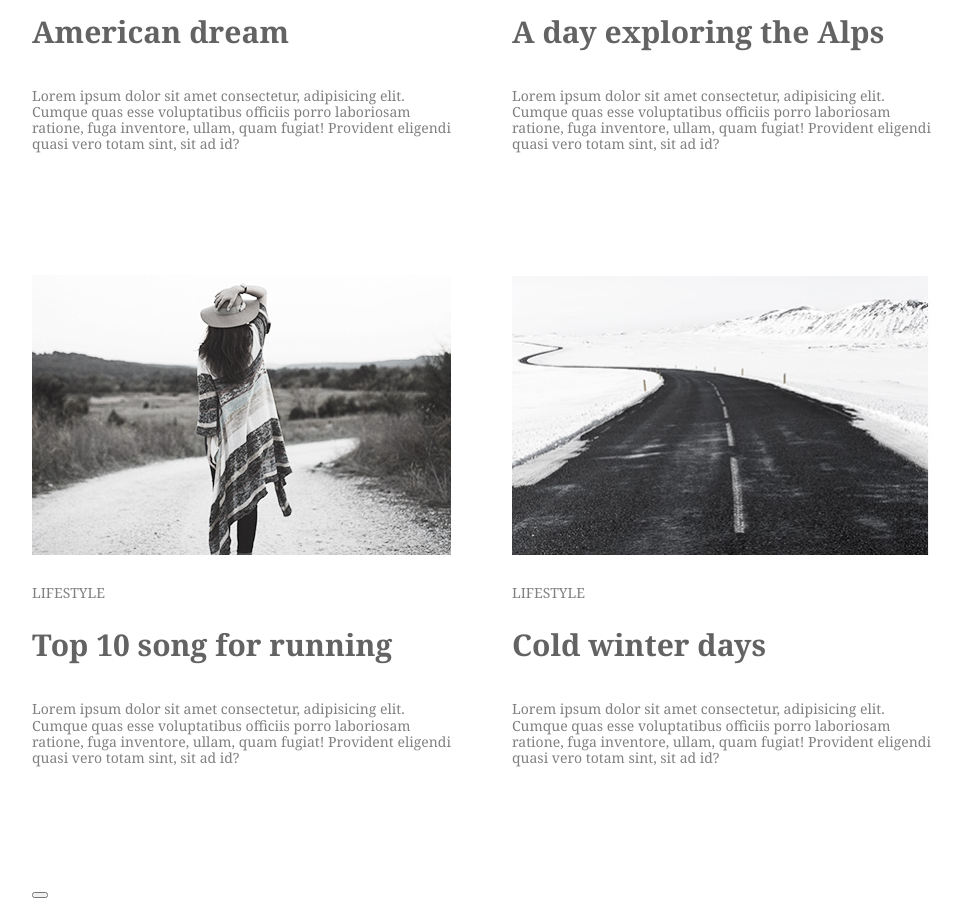
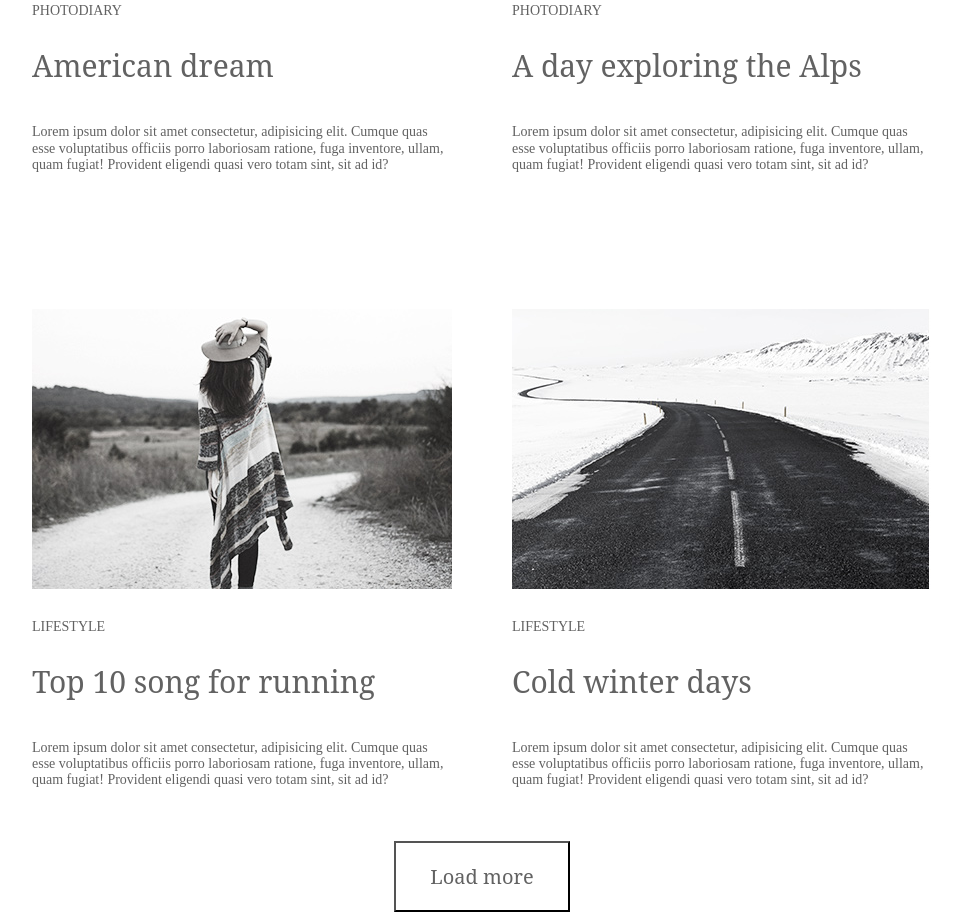
Before and after one commit to kateksiondzyk/goit-fe-course, a plain HTML site: page html-css/modue-03/index.html in a window 1280 px wide. Shown: the part 1160-2072 px from the top of the page, without its empty margins (158-1120 px from the left). Drawn offline with Linux system fonts and the light colour scheme.

Commit message:
fixed img and button

```diff
--- a/html-css/modue-03/css/style.css
+++ b/html-css/modue-03/css/style.css
@@ -43,11 +43,11 @@ img {
 }
 
 .site-navigation a {
-    color: grey;
-    font-weight: 700;
     text-decoration: none;
     line-height: 16px;
-    font-family: "PlayfairDisplay", "Georgia", "serif";
+    font-weight: 500;
+    font: 14px "PlayfairDisplay", "serif";
+    color: rgb(98, 98, 98);
 }
 
 .site-navigation a:hover,
@@ -68,6 +68,7 @@ img {
     height: 476px;
     margin-right: 60px;
     margin-bottom: 140px;
+    margin-top: 0;
     padding: 0;
     font-size: 14px;
 }
@@ -76,19 +77,35 @@ img {
     margin-right: 0;
 }
 
+.features-list-item:nth-child(n+5) {
+    margin-bottom: 56px;
+}
+
 .features-list-item h2 {
-    color: rgb(100, 99, 99);
     margin-top: 26px;
     margin-bottom: 38px;
-    line-height: 36px;
-    font-size: 30px;
-    font-family: "PlayfairDisplay", "Georgia", "serif";
+    font: 30px "PlayfairDisplay", "serif";
+    font-weight: 500;
+    color: rgb(98,98,98);
 }
 
 .features-list-item p {
     margin-top: 30px;
-    font-size: 14px;
-    font-family: "PlayfairDisplay", "Georgia", "serif";
-    color: grey;
+    font-size: 14px "PlayfairDisplay", "serif";
+    color: rgb(98, 98, 98);
+}
 
+.button-container {
+    display: block;
+    width: 900px;
 }
+
+.load-button {
+    display: block;
+    margin: 0 auto;
+    padding: 20px 34px;
+    background-color: white;
+    line-height: 24px;
+    font: 20px "PlayfairDisplay", "serif";
+    color: rgb(98, 98, 98);
+}
--- a/html-css/modue-03/index.html
+++ b/html-css/modue-03/index.html
@@ -24,42 +24,44 @@
         <main class="container">
             <section class="features-list">
                 <article class="features-list-item">
-                    <img src="./img/homework-01_06.jpg">
+                    <img src="./img/homework-03_04.jpg">
                     <p>LIFESTYLE</p>
                     <h2>More than just a music festival</h2>
                     <p>Lorem ipsum dolor sit amet consectetur, adipisicing elit. Cumque quas esse voluptatibus officiis porro laboriosam ratione, fuga inventore, ullam, quam fugiat! Provident eligendi quasi vero totam sint, sit ad id?</p>
                 </article>
                 <article class="features-list-item">
-                    <img src="./img/homework-01_03.jpg">
+                    <img src="./img/homework-03_06.jpg">
                     <p>LIFESTYLE</p>
                     <h2>Life tastes better with coffee</h2>
                     <p>Lorem ipsum dolor sit amet consectetur, adipisicing elit. Cumque quas esse voluptatibus officiis porro laboriosam ratione, fuga inventore, ullam, quam fugiat! Provident eligendi quasi vero totam sint, sit ad id?</p>
                 </article>
                 <article class="features-list-item">
-                    <img src="./img/homework-01_10.jpg">
+                    <img src="./img/homework-03_10.jpg">
                     <p>PHOTODIARY</p>
                     <h2>American dream</h2>
                     <p>Lorem ipsum dolor sit amet consectetur, adipisicing elit. Cumque quas esse voluptatibus officiis porro laboriosam ratione, fuga inventore, ullam, quam fugiat! Provident eligendi quasi vero totam sint, sit ad id?</p>
                 </article>
                 <article class="features-list-item">
-                    <img src="./img/homework-01_11.jpg">
+                    <img src="./img/homework-03_12.jpg">
                     <p>PHOTODIARY</p>
                     <h2>A day exploring the Alps</h2>
                     <p>Lorem ipsum dolor sit amet consectetur, adipisicing elit. Cumque quas esse voluptatibus officiis porro laboriosam ratione, fuga inventore, ullam, quam fugiat! Provident eligendi quasi vero totam sint, sit ad id?</p>
                 </article>
                 <article class="features-list-item">
-                    <img src="./img/homework-03_03.jpg">
+                    <img src="./img/homework-03_15.jpg">
                     <p>LIFESTYLE</p>
                     <h2>Top 10 song for running</h2>
                     <p>Lorem ipsum dolor sit amet consectetur, adipisicing elit. Cumque quas esse voluptatibus officiis porro laboriosam ratione, fuga inventore, ullam, quam fugiat! Provident eligendi quasi vero totam sint, sit ad id?</p>
                 </article>
                 <article class="features-list-item">
-                    <img src="./img/homework-03_05.jpg">
+                    <img src="./img/homework-03_17.jpg">
                     <p>LIFESTYLE</p>
                     <h2>Cold winter days</h2>
                     <p>Lorem ipsum dolor sit amet consectetur, adipisicing elit. Cumque quas esse voluptatibus officiis porro laboriosam ratione, fuga inventore, ullam, quam fugiat! Provident eligendi quasi vero totam sint, sit ad id?</p>
                 </article>
-                <input type="button" value="LOAD MORE">
+
+                    <button class="load-button">Load more</button>
+
             </section>
         </main>
     </body>
```
Also changed, not shown: html-css/modue-03/img/homework-01_03.jpg (deleted), html-css/modue-03/img/homework-01_06.jpg (deleted), html-css/modue-03/img/homework-01_10.jpg (deleted), html-css/modue-03/img/homework-01_11.jpg (deleted), html-css/modue-03/img/homework-03_03.jpg (deleted), html-css/modue-03/img/homework-03_04.jpg (added), html-css/modue-03/img/homework-03_05.jpg (deleted), html-css/modue-03/img/homework-03_06.jpg (added), html-css/modue-03/img/homework-03_10.jpg (added), html-css/modue-03/img/homework-03_12.jpg (added), html-css/modue-03/img/homework-03_15.jpg (added), html-css/modue-03/img/homework-03_17.jpg (added).
